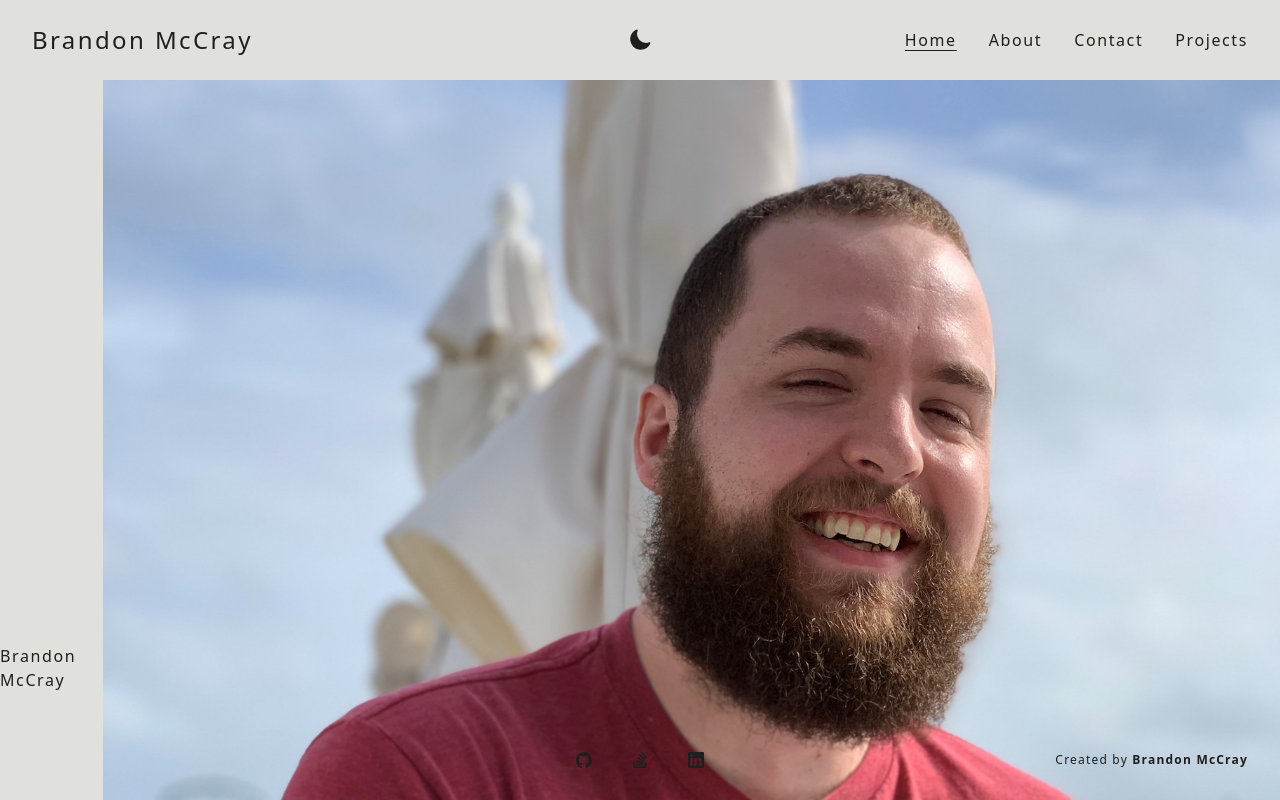
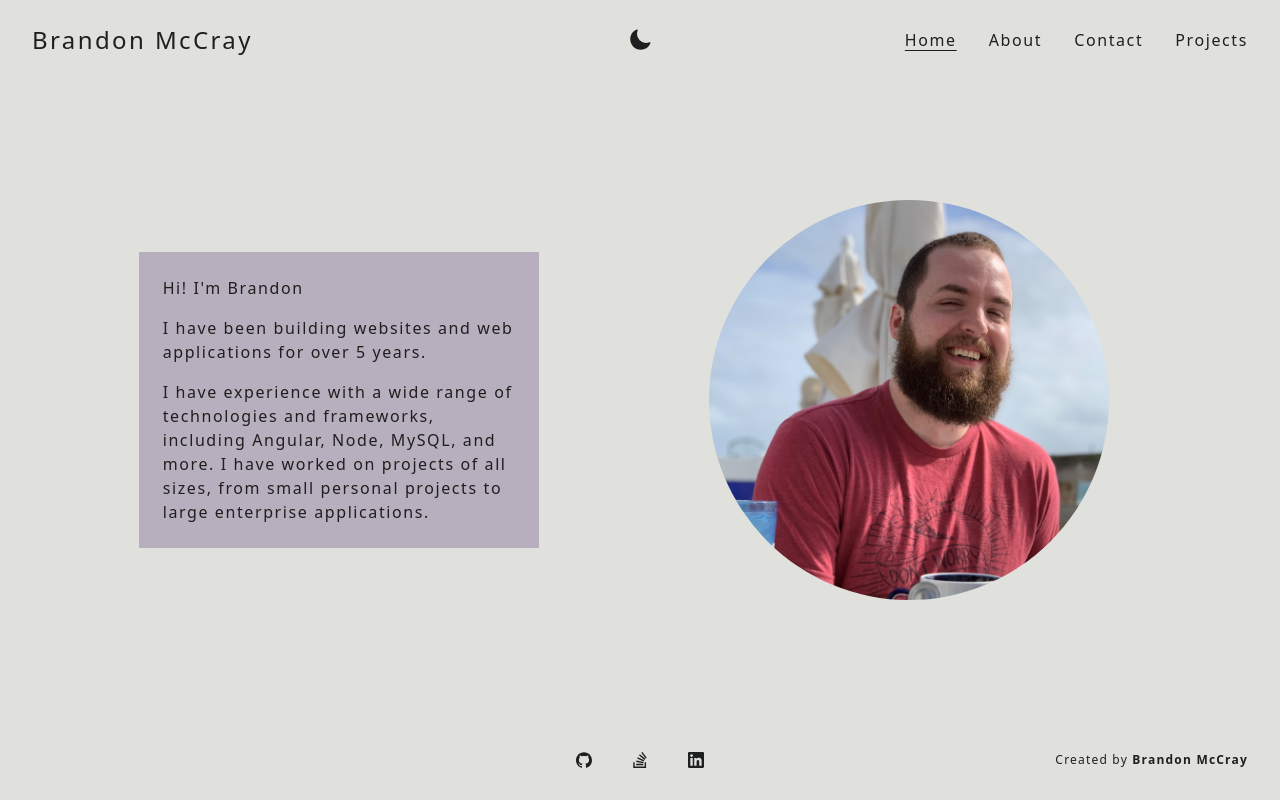
Before and after one commit to bradmccray89/portfolio-angular, an Angular app: page /home in a window 1280 px wide. Shown: the top 800 px of the page. Built offline with nearby package versions, Linux system fonts and the light colour scheme.

Commit message:
home page looking better

```diff
--- a/src/app/app.component.html
+++ b/src/app/app.component.html
@@ -1,6 +1,6 @@
 <div class="w-screen h-screen bg-platinum dark:bg-dark_platinum">
   <app-navbar></app-navbar>
-  <div class="py-20">
+  <div class="w-full h-full">
     <router-outlet></router-outlet>
   </div>
   <app-footer></app-footer>
--- a/src/app/components/footer/footer.component.html
+++ b/src/app/components/footer/footer.component.html
@@ -1,5 +1,5 @@
 <div
-  class="fixed bottom-0 flex flex-col items-center justify-center w-full h-20 px-12 py-3"
+  class="fixed bottom-0 flex flex-col items-center justify-center w-full h-20 px-12 py-3 backdrop-blur-[2px]"
 >
   <div class="relative flex items-center justify-center h-full">
     <a
--- a/src/app/components/navbar/navbar.component.html
+++ b/src/app/components/navbar/navbar.component.html
@@ -1,5 +1,5 @@
 <div
-  class="fixed top-0 flex items-center justify-between w-full h-20 px-4 text-dark_text dark:text-light_text"
+  class="fixed top-0 flex items-center justify-between w-full h-20 px-4 text-dark_text dark:text-light_text backdrop-blur-[2px]"
 >
   <div class="flex items-center justify-start w-[40%]">
     <div
--- a/src/app/pages/home/home.component.html
+++ b/src/app/pages/home/home.component.html
@@ -1,8 +1,20 @@
 <div
-  class="w-full h-full flex flex-col md:flex-row justify-center items-center"
+  class="flex flex-col items-center justify-start w-full h-full overflow-x-hidden overflow-y-auto md:justify-evenly gap-y-6 md:flex-row"
 >
-  <div>Brandon McCray</div>
-  <div>
+  <div
+    class="relative order-2 md:order-1 w-[90%] max-w-[400px] flex flex-col gap-4 p-6 bg-lavender/50 mb-20 md:my-20"
+  >
+    <div>Hi! I'm Brandon</div>
+    <div>
+      {{ summaryList[2].content }}
+    </div>
+    <div *ngIf="summaryList[2].contentExtended">
+      {{ summaryList[2].contentExtended }}
+    </div>
+  </div>
+  <div
+    class="w-[400px] max-w-[90%] aspect-square rounded-full overflow-clip order-1 md:order-2 m-8 mt-20 md:my-20"
+  >
     <img src="assets/images/laugh.jpeg" alt="Brandon McCray" />
   </div>
 </div>
--- a/src/app/pages/home/home.component.scss
+++ b/src/app/pages/home/home.component.scss
@@ -0,0 +1,3 @@
+.radio-button {
+  @apply bg-pastel_green checked:text-green h-4 w-4 border-2 border-gray-400 rounded-full;
+}
--- a/src/app/pages/home/home.component.ts
+++ b/src/app/pages/home/home.component.ts
@@ -3,8 +3,48 @@ import { Component } from '@angular/core';
 @Component({
   selector: 'app-home',
   templateUrl: './home.component.html',
-  styleUrls: ['./home.component.scss']
+  styleUrls: ['./home.component.scss'],
 })
 export class HomeComponent {
+  selectedSummaryIndex: number;
+  summaryList = [
+    {
+      title: 'Shortest',
+      content: 'I build things for the web.',
+    },
+    {
+      title: 'Short',
+      content:
+        'I have been building websites and web applications for over 5 years.',
+    },
+    {
+      title: 'Normal',
+      content:
+        'I have been building websites and web applications for over 5 years.',
+      contentExtended:
+        'I have experience with a wide range of technologies and frameworks, including Angular, Node, MySQL, and more. I have worked on projects of all sizes, from small personal projects to large enterprise applications.',
+    },
+    {
+      title: 'Long',
+      content:
+        'I gradutated from Liberty University in 2019 with a B.S. in Computer Science and was fortunate enough to start my career as a Software Engineer at a local company in 2017.',
+      contentExtended:
+        'I have been building websites and web applications for over 5 years, and have experience with a wide range of technologies and frameworks, including Angular, Node, MySQL, and more. I have worked on projects of all sizes, from small personal projects to large enterprise applications.',
+    },
+    {
+      title: 'Longest',
+      content: 'Back in the good year of 1989 a legend was born...',
+      contentExtended:
+        "Just kidding...I wouldn't go back that far ;). I absolutely love what I do and I am always looking for new opportunities to learn and grow. I am fortunate to have been building websites and web applications for over 5 years, and have experience with a wide range of technologies and frameworks, including Angular, Node, C#, MySQL, and more. I have worked on projects of all sizes, from small personal projects to large enterprise applications.",
+    },
+  ];
 
+  constructor() {
+    this.selectedSummaryIndex = 2;
+  }
+
+  showChange(event: any) {
+    console.log('event', event);
+    console.log('selectedSummary', this.selectedSummaryIndex);
+  }
 }
--- a/src/styles.scss
+++ b/src/styles.scss
@@ -1,6 +1,11 @@
 @tailwind base;
 @tailwind components;
 @tailwind utilities;
+
+:root {
+  --platinum: #e0e1ddff;
+  --dark_platinum: #45473fff;
+}
 
 * {
   @apply font-light subpixel-antialiased tracking-widest text-dark_text dark:text-light_text transition-colors duration-500;
```
Also changed, not shown: src/app/app.module.ts (+7 -1 lines).
